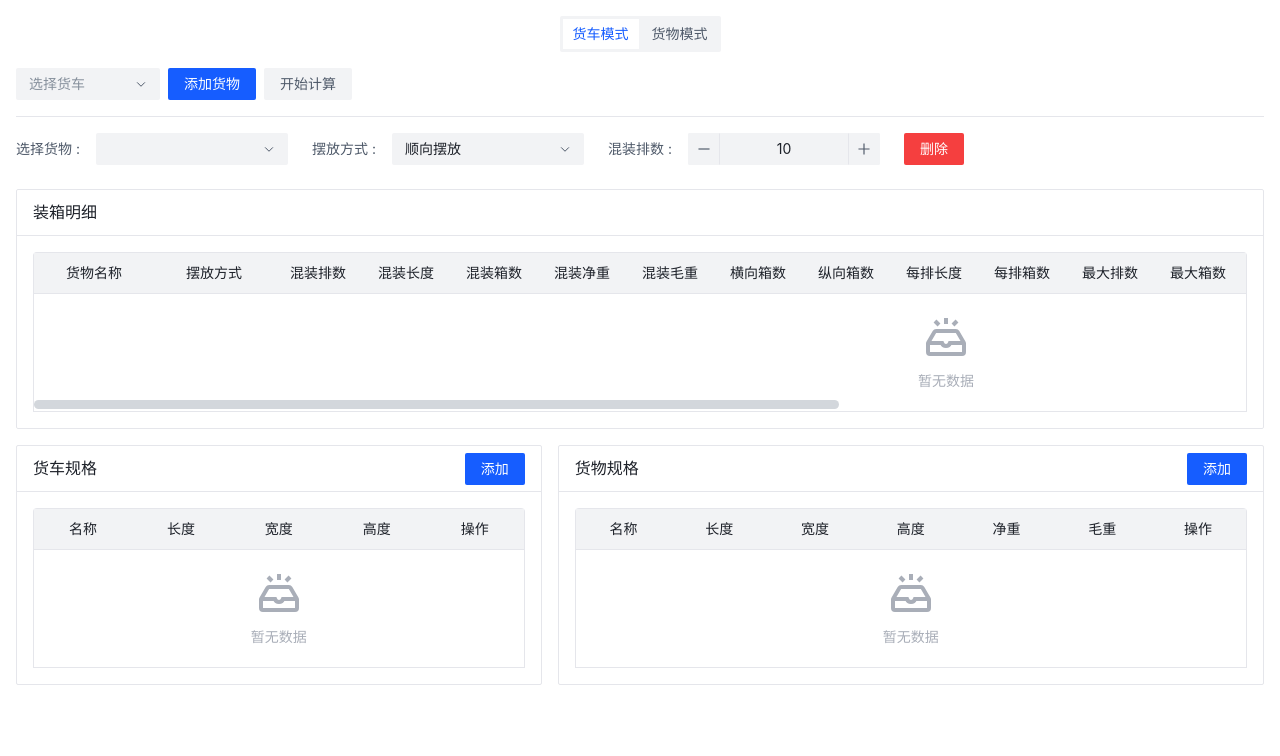
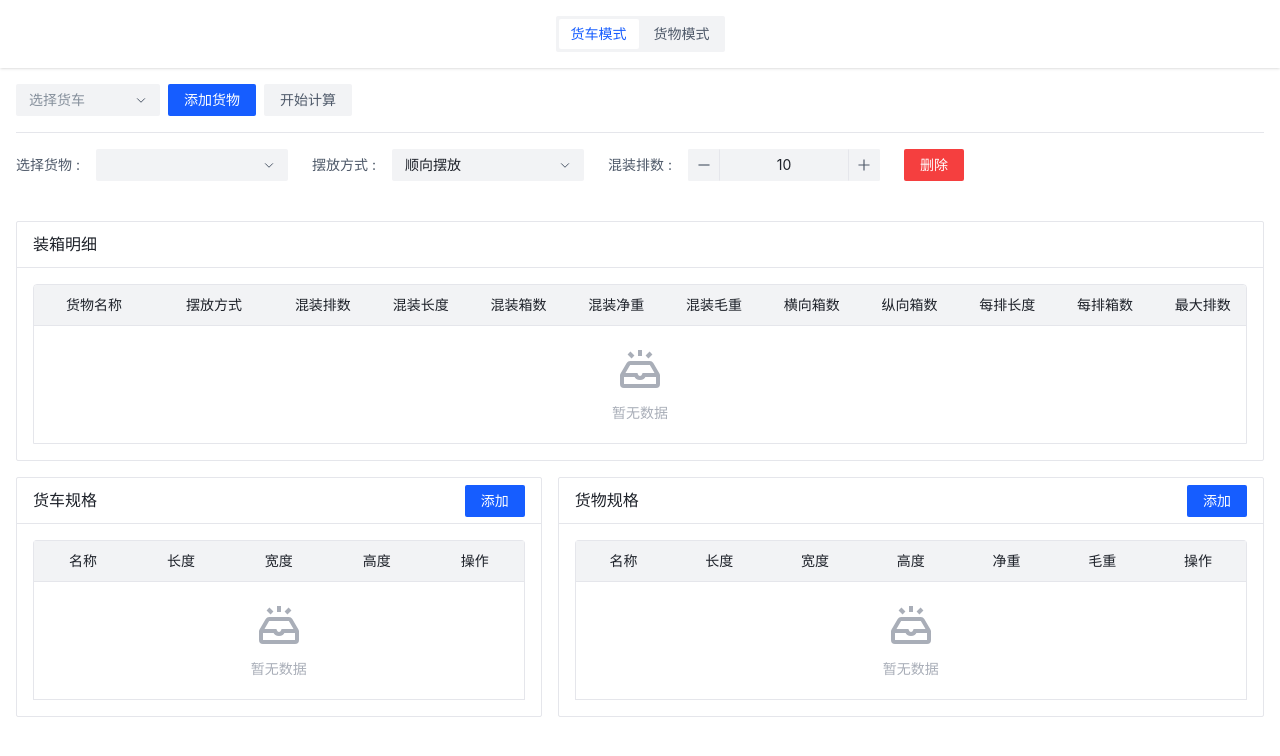
Before and after one commit to ikxin/cargo-crating, a Vue app: page / in a window 1280 px wide. Shown: the top 756 px of the page. Built offline with nearby package versions, Linux system fonts and the light colour scheme.

Commit message:
refactor: radio button for mode selection

```diff
--- a/src/App.vue
+++ b/src/App.vue
@@ -2,19 +2,29 @@
 import CargoMode from './views/CargoMode.vue'
 import TruckMode from './views/TruckMode.vue'
 import SpecTable from './components/SpecTable.vue'
+import { ref } from 'vue'
+
+const mode = ref('truck')
+
+const tabs = {
+  truck: TruckMode,
+  cargo: CargoMode,
+}
 </script>
 
 <template>
-  <AScrollbar class="h-screen w-screen overflow-auto">
+  <div class="sticky z-10 flex items-center justify-center p-4 shadow">
+    <ARadioGroup v-model="mode" type="button" size="large">
+      <ARadio value="truck">货车模式</ARadio>
+      <ARadio value="cargo">货物模式</ARadio>
+    </ARadioGroup>
+  </div>
+
+  <AScrollbar class="h-[calc(100vh-68px)] w-screen overflow-auto">
     <div class="flex flex-col gap-4 p-4">
-      <ATabs default-active-key="1" type="capsule" size="large">
-        <ATabPane key="1" title="货车模式">
-          <TruckMode />
-        </ATabPane>
-        <ATabPane key="2" title="货物模式">
-          <CargoMode />
-        </ATabPane>
-      </ATabs>
+      <KeepAlive>
+        <component :is="tabs[mode]"></component>
+      </KeepAlive>
       <div class="grid grid-cols-7 gap-4">
         <SpecTable class="col-span-3" prop="truck" name="货车" />
         <SpecTable class="col-span-4" prop="cargo" name="货物" />
--- a/src/components/CratingDetail.vue
+++ b/src/components/CratingDetail.vue
@@ -70,6 +70,7 @@ const columns = [
     title: '混装箱数',
     dataIndex: 'mixedBoxCount',
     align: 'center',
+    bodyCellClass: '!bg-yellow-100',
   },
   {
     title: '混装净重',
@@ -106,6 +107,7 @@ const columns = [
     title: '每排箱数',
     dataIndex: 'layerBoxCount',
     align: 'center',
+    bodyCellClass: '!bg-yellow-100',
   },
   {
     title: '最大排数',
@@ -169,6 +171,14 @@ const columns = [
 
 <template>
   <ACard title="装箱明细">
-    <ATable :columns :data="cargoData"></ATable>
+    <ATable
+      :columns
+      :data="cargoData"
+      :scroll="{
+        x: 2000,
+      }"
+      :pagination="false"
+      size="large"
+    ></ATable>
   </ACard>
 </template>
--- a/src/style.css
+++ b/src/style.css
@@ -6,10 +6,6 @@ body {
 
 .arco-input-number-mode-button > .arco-input-wrapper > .arco-input {
   text-align: center;
-}
-
-.arco-tabs-nav-type-capsule .arco-tabs-nav-tab:not(.arco-tabs-nav-tab-scroll) {
-  justify-content: center;
 }
 
 .arco-timeline-item {
@@ -32,3 +28,7 @@ body {
 .arco-select-dropdown .arco-select-option-content {
   flex-grow: 1;
 }
+
+.arco-scrollbar-thumb-direction-horizontal .arco-scrollbar-thumb-bar {
+  margin: 12px 0;
+}
```
